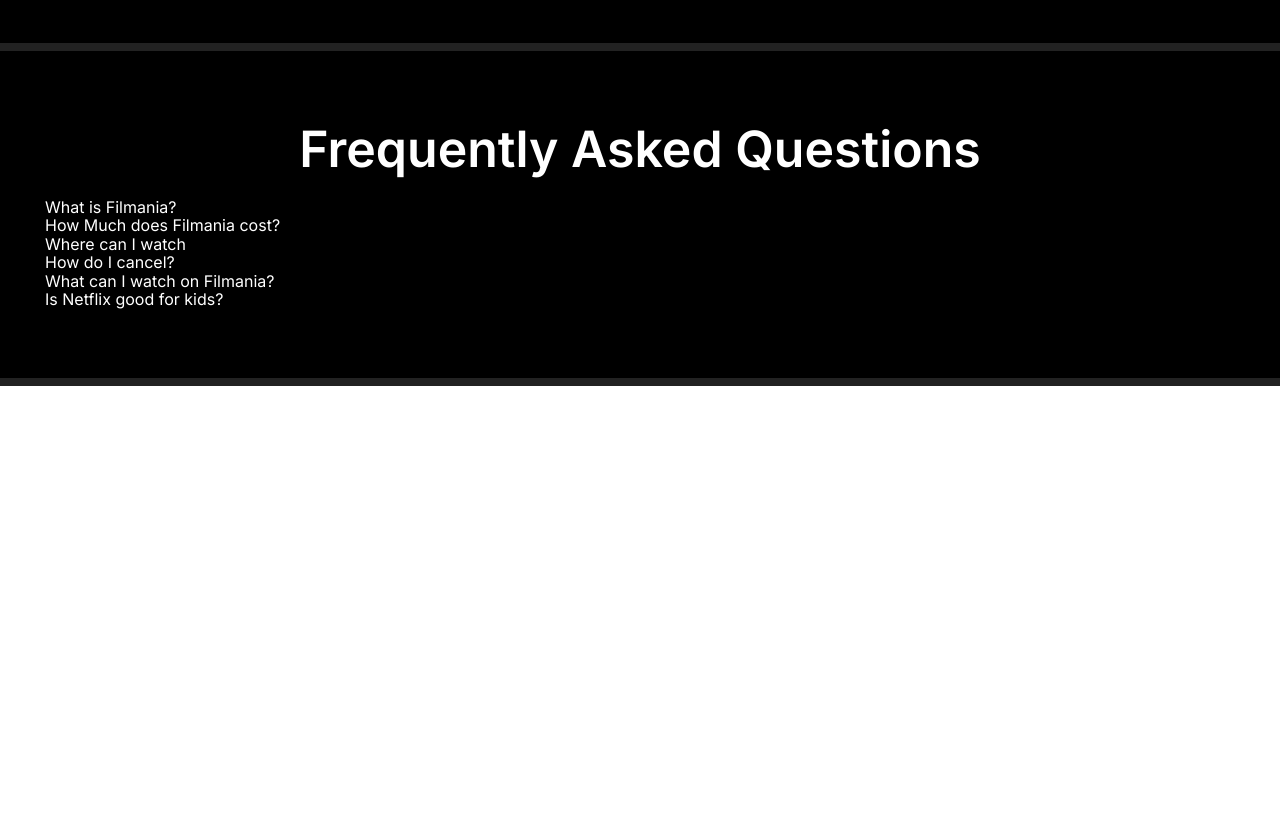
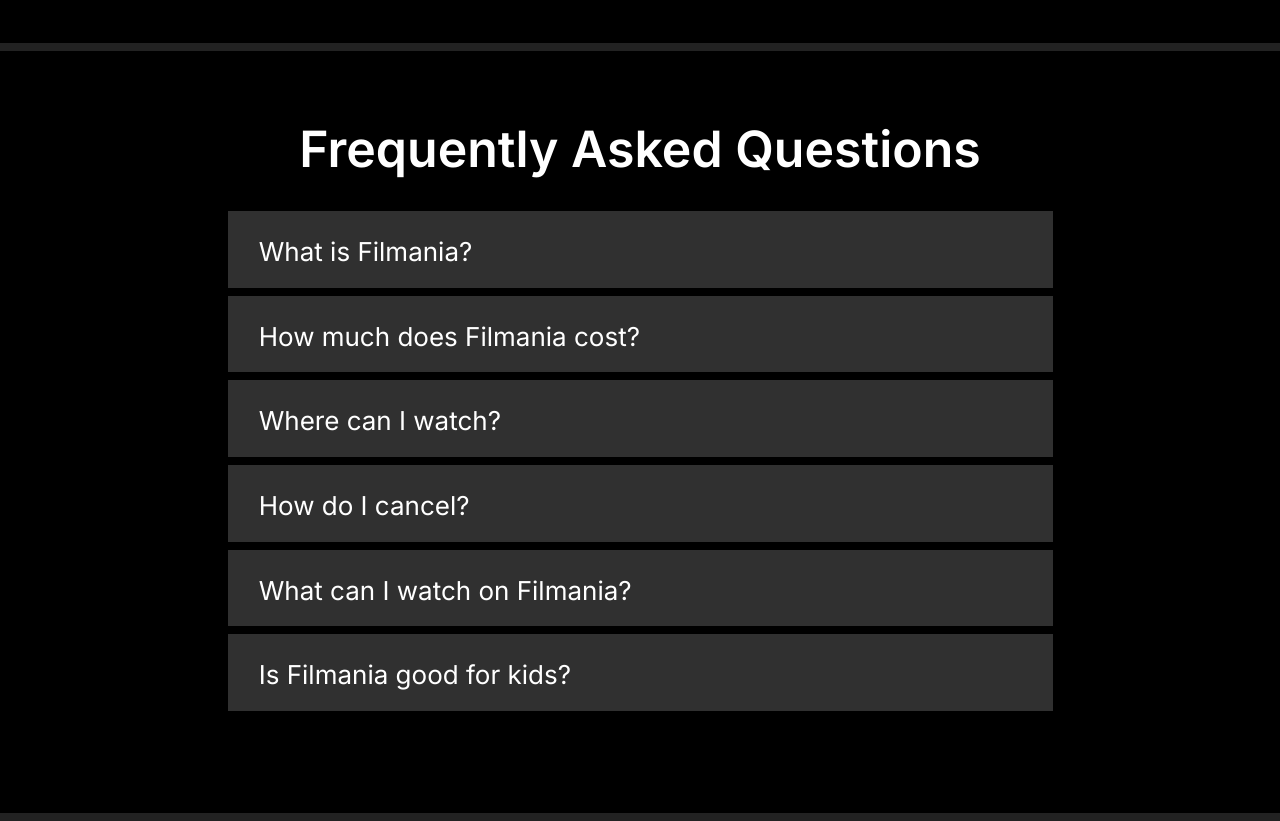
Before and after one commit to lutherbarragan/Filmania, a React (Create React App) app: page / in a window 1280 px wide. Shown: the part 2580-3401 px from the top of the page. Before the commit the page ends 2966 px from the top, so only its background shows below. Built offline with nearby package versions, Linux system fonts and the light colour scheme.

Commit message:
Created FaqItem Component

```diff
--- a/src/App.js
+++ b/src/App.js
@@ -16,8 +16,9 @@
 	secondaryRed: '#f40612',
 	white: '#fff',
 	black: '#000',
+	lightGray: 'rgba(255,255,255, 0.25)',
+	gray: '#303030',
 	darkGray: '#222',
-	lightGray: 'rgba(255,255,255, 0.25)',
 	blue: '#0071eb',
 };
 
--- /dev/null
+++ b/src/components/FaqItem/FaqItem.js
@@ -0,0 +1,3 @@
+const FaqItem = ({ className, children }) => <li className={className}>{children}</li>;
+
+export default FaqItem;
--- /dev/null
+++ b/src/components/FaqItem/FaqItem.styles.js
@@ -0,0 +1,16 @@
+import styled from 'styled-components';
+import FaqItem from './FaqItem';
+
+const StyledFaqItem = styled(FaqItem)`
+	list-style: none;
+	padding: 1em 2.2em 0.8em 1.2em;
+	margin-bottom: 8px;
+	font-size: 1.625rem;
+	background-color: ${props => props.theme.gray};
+
+	&:hover {
+		cursor: pointer;
+	}
+`;
+
+export default StyledFaqItem;
--- a/src/components/HomeSection/HomeSection.js
+++ b/src/components/HomeSection/HomeSection.js
@@ -1,6 +1,6 @@
 const HomeSection = ({ className, children, noFlex }) => (
 	<section className={className}>
-		<div className={noFlex ? '' : 'flex-container'}>{children}</div>
+		<div className={noFlex ? 'container' : 'flex-container'}>{children}</div>
 	</section>
 );
 
--- a/src/components/HomeSection/HomeSection.styles.js
+++ b/src/components/HomeSection/HomeSection.styles.js
@@ -13,9 +13,18 @@
 		margin-bottom: 1.2rem;
 	}
 
+	.container,
 	.flex-container {
 		margin: 0 auto;
 		max-width: 1100px;
+	}
+
+	.container .faq-container {
+		width: 75%;
+		margin: 2em auto;
+	}
+
+	.flex-container {
 		display: flex;
 		align-items: center;
 		justify-content: space-between;
--- a/src/components/ScreenAnimation/ScreenAnimation.styles.js
+++ b/src/components/ScreenAnimation/ScreenAnimation.styles.js
@@ -11,7 +11,6 @@
 		z-index: 2;
 	}
 	.video-container {
-		${props => console.log(props.max_width)}
 		width: 100%;
 		height: 100%;
 		${props => (props.max_width ? { 'max-width': props.max_width } : '')};
--- a/src/routes/Home/Home.js
+++ b/src/routes/Home/Home.js
@@ -4,6 +4,7 @@
 import HomeSection from '../../components/HomeSection/HomeSection.styles';
 import ScreenAnimation from '../../components/ScreenAnimation/ScreenAnimation.styles';
 import PhoneAnimation from '../../components/PhoneAnimation/PhoneAnimation.styles';
+import FaqItem from '../../components/FaqItem/FaqItem.styles';
 // ASSETS
 import TV_Frame from '../../assets/TV_frame.png';
 import TV_Video from '../../assets/TV_video.m4v';
@@ -106,15 +107,13 @@
 					<h1>Frequently Asked Questions</h1>
 				</TextCenter>
 
-				<div>
-					<ul>
-						<li>What is Filmania?</li>
-						<li>How Much does Filmania cost?</li>
-						<li>Where can I watch</li>
-						<li>How do I cancel?</li>
-						<li>What can I watch on Filmania?</li>
-						<li>Is Netflix good for kids?</li>
-					</ul>
+				<div className='faq-container'>
+					<FaqItem>What is Filmania?</FaqItem>
+					<FaqItem>How much does Filmania cost?</FaqItem>
+					<FaqItem>Where can I watch?</FaqItem>
+					<FaqItem>How do I cancel?</FaqItem>
+					<FaqItem>What can I watch on Filmania?</FaqItem>
+					<FaqItem>Is Filmania good for kids?</FaqItem>
 				</div>
 			</HomeSection>
 		</div>
```
